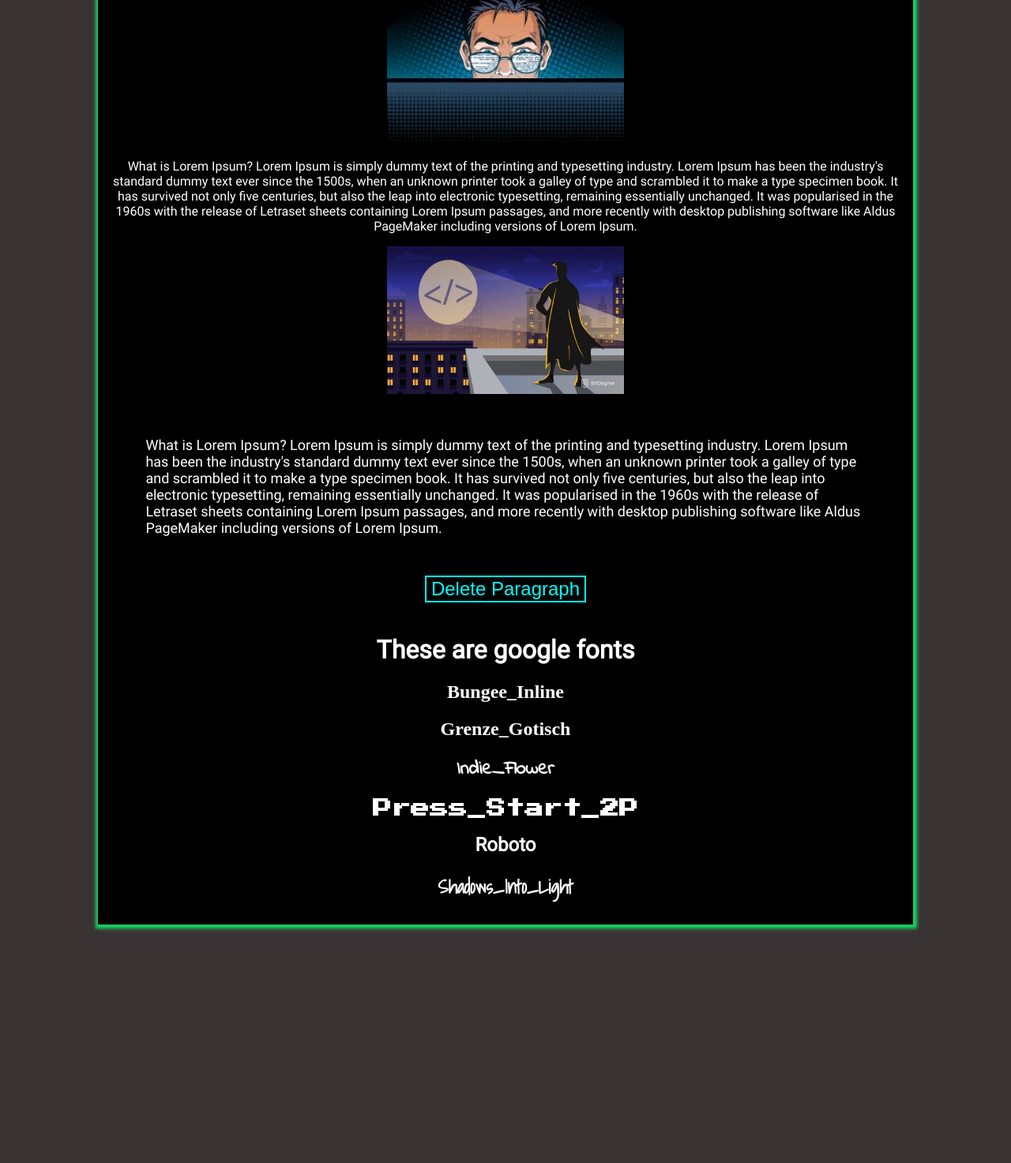
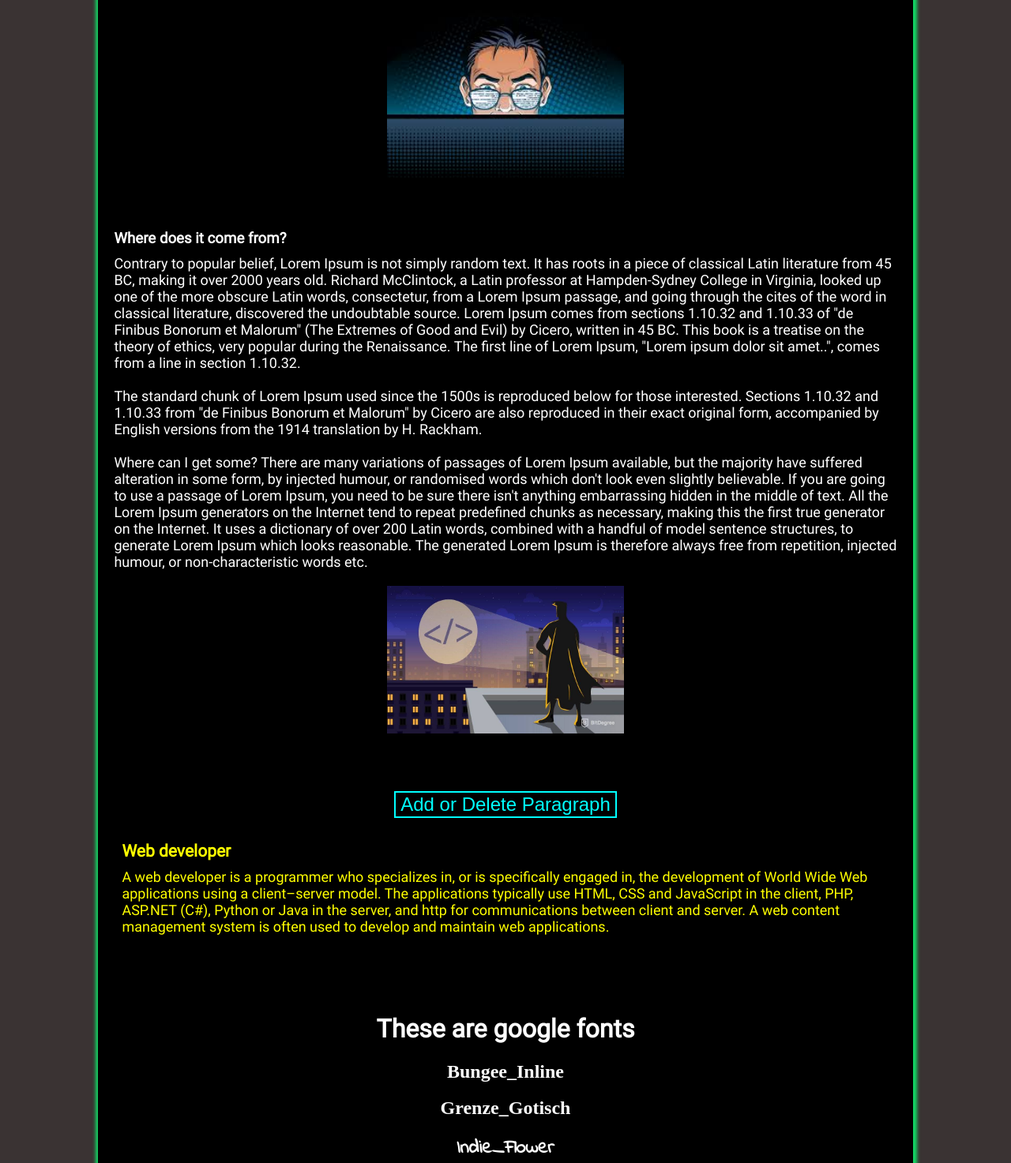
Before and after one commit to Gombi007/Gombi007.Github.io, a plain HTML site: page index.html in a window 1280 px wide. Shown: the part 365-1838 px from the top of the page at 79% size. Before the commit the page ends 1608 px from the top, so only its background shows below. Drawn offline with Linux system fonts and the light colour scheme; a web font is replaced by a local one.

Commit message:
Version beta 0.67

```diff
--- a/index.html
+++ b/index.html
@@ -29,7 +29,7 @@
 
             <h2>This is an exercise page, where I testing my abilities.</h2>
 
-
+            <h3>What is Lorem Ipsum?</h3>
             <p>
                 What is Lorem Ipsum? Lorem Ipsum is simply dummy text of the printing and typesetting industry.
                 Lorem Ipsum has been the industry's standard dummy text ever since the 1500s, when an unknown
@@ -44,33 +44,53 @@
             </p>
             <img class="contentIMG" src="Pictures/programmer1.jpg" alt="prog1">
 
+            <h3>Where does it come from?</h3>
             <p>
-                What is Lorem Ipsum? Lorem Ipsum is simply dummy text of the printing and typesetting industry.
-                Lorem Ipsum has been the industry's standard dummy text ever since the 1500s, when an unknown
-                printer
-                took a galley of type and scrambled it to make a type specimen book.
-                It has survived not only five centuries, but also the leap into electronic typesetting, remaining
-                essentially unchanged.
-                It was popularised in the 1960s with the release of Letraset sheets containing Lorem Ipsum passages,
-                and
-                more recently with desktop publishing software like Aldus PageMaker including versions of Lorem
-                Ipsum.
+                Contrary to popular belief, Lorem Ipsum is not simply random text. It has roots in a piece of classical
+                Latin literature from 45 BC, making it over 2000 years old. Richard McClintock, a Latin professor at
+                Hampden-Sydney College in Virginia, looked up one of the more obscure Latin words, consectetur, from a
+                Lorem Ipsum passage, and going through the cites of the word in classical literature, discovered the
+                undoubtable source. Lorem Ipsum comes from sections 1.10.32 and 1.10.33 of "de Finibus Bonorum et
+                Malorum" (The Extremes of Good and Evil) by Cicero, written in 45 BC. This book is a treatise on the
+                theory of ethics, very popular during the Renaissance. The first line of Lorem Ipsum, "Lorem ipsum dolor
+                sit amet..", comes from a line in section 1.10.32. <br><br>
+
+                The standard chunk of Lorem Ipsum used since the 1500s is reproduced below for those interested.
+                Sections 1.10.32 and 1.10.33 from "de Finibus Bonorum et Malorum" by Cicero are also reproduced in their
+                exact original form, accompanied by English versions from the 1914 translation by H. Rackham.<br><br>
+
+                Where can I get some?
+                There are many variations of passages of Lorem Ipsum available, but the majority have suffered
+                alteration in some form, by injected humour, or randomised words which don't look even slightly
+                believable. If you are going to use a passage of Lorem Ipsum, you need to be sure there isn't anything
+                embarrassing hidden in the middle of text. All the Lorem Ipsum generators on the Internet tend to repeat
+                predefined chunks as necessary, making this the first true generator on the Internet. It uses a
+                dictionary of over 200 Latin words, combined with a handful of model sentence structures, to generate
+                Lorem Ipsum which looks reasonable. The generated Lorem Ipsum is therefore always free from repetition,
+                injected humour, or non-characteristic words etc.
+
             </p>
             <img class=contentIMG src="Pictures/programmer2.jpg" alt="prog2">
 
-            <p id="simpleText">
-                What is Lorem Ipsum? Lorem Ipsum is simply dummy text of the printing and typesetting industry.
-                Lorem Ipsum has been the industry's standard dummy text ever since the 1500s, when an unknown
-                printer
-                took a galley of type and scrambled it to make a type specimen book.
-                It has survived not only five centuries, but also the leap into electronic typesetting, remaining
-                essentially unchanged.
-                It was popularised in the 1960s with the release of Letraset sheets containing Lorem Ipsum passages,
-                and
-                more recently with desktop publishing software like Aldus PageMaker including versions of Lorem
-                Ipsum.
-            </p>
-            <button id="btn" type="button" onclick="modify()">Delete Paragraph</button><br><br>
+
+            <br><br><button class="btn" id="del" type="button" onclick="modify()">Add or Delete Paragraph</button><br><br>
+            <div id="simpleText">
+                <h3>Web developer</h3>
+                <p>
+                    A web developer is a programmer who specializes in, or is specifically engaged in, the development
+                    of
+                    World Wide Web applications using a client–server model. The applications typically use HTML, CSS
+                    and
+                    JavaScript in the client, PHP, ASP.NET (C#), Python or Java in the server, and http for
+                    communications
+                    between client and server. A web content management system is often used to develop and maintain web
+                    applications.
+                </p>
+            </div>
+
+
+
+
 
             <h1>These are google fonts </h1>
             <h2 style="font-family: Bungee_Inline;"> Bungee_Inline </h2>
--- a/main.js
+++ b/main.js
@@ -1,18 +1,20 @@
 function modify() {
-    document.getElementById("simpleText").innerHTML = "";
+    let delContent = document.getElementById("simpleText");
+    let btnLabel = document.getElementById("del");
+
+
+    if (delContent.style.display === "none") {
+        delContent.style.display = "block";
+    } else {
+        delContent.style.display = "none";
+    }
 }
 
-function logins() {
-    let user = document.getElementById("user").value;
-    if (user == "admin") {
-        document.getElementById("wcm").innerHTML = "Welcome back" + "<br>" + user;
-    }
-}
 
 function galleryY() {
     let gD = document.getElementById("galleryDIV");
     let sD = document.getElementById("sorryDIV");
-        if (gD.style.display = "none") {
+    if (gD.style.display = "none") {
         gD.style.display = "block";
         sD.style.display = "none";
     }
@@ -21,7 +23,7 @@ function galleryY() {
 function galleryN() {
     let gD = document.getElementById("galleryDIV");
     let sD = document.getElementById("sorryDIV");
-        if (sD.style.display = "none") {
+    if (sD.style.display = "none") {
         sD.style.display = "block";
         gD.style.display = "none";
     }
--- a/style.css
+++ b/style.css
@@ -9,16 +9,18 @@ html{background-color:rgb(58, 51, 51);  font-family: Roboto, sans-serif;}
 @font-face {font-family: Roboto; src: url(Fonts/Roboto/Roboto-Regular.ttf);}
 @font-face {font-family: Shadows_Into_Light; src: url(Fonts/Shadows_Into_Light/ShadowsIntoLight-Regular.ttf);}
 
-#demo {font-family: Press_Start_2P, sans-serif; font-size: 20px;}
+#demo {font-family: Press_Start_2P, sans-serif; font-size: 20px; text-align: center;}
 #login{float: right; font-size: 30px; padding-right: 30px;}
 #menuLabel a {font-size: xx-large; font-family: Indie_Flower, sans-serif; padding-right: 100px; text-shadow: 3px 3px 5px black;}
-#simpleText {text-align: left; margin: 50px; font-size: large;}
-.contentIMG {width: 300px;}
+#simpleText {text-align: left; margin: 10px; font-size: large; color:  yellow; margin-bottom: 100px; display: block;}
+.contentIMG {width: 300px; margin-bottom: 50px;}
+p {text-align: left; font-size: large; margin: 10px; margin-bottom: 20px;}
+h3 {text-align: left; margin: 10px;;}
 
 
 /* All buttons style on page*/
-#btn {font-size: x-large; background-color: black; outline: none; color: aqua; border: 2px solid aqua;}
-#btn:hover {color: red; border: 2px solid red;}
+.btn {font-size: x-large; background-color: black; outline: none; color: aqua; border: 2px solid aqua;}
+.btn:hover {color: red; border: 2px solid red;}
 
 /* Top menu*/
 ul { list-style-type: none; margin: 0px; padding: 0px; padding-top: 5px; overflow: hidden; background-color: rgb(18, 216, 100); box-shadow: 1px 1px 4px 4px rgb(18, 216, 100); font-family: Indie_Flower, sans-serif; position: fixed; width: 100%; top: 0;}
@@ -66,7 +68,7 @@ li a:hover { color:  rgb(18, 216, 100); background-color:rgb(58, 51, 51); border
      .column {padding-top: 35px;}
      li a {font-size: 20px;  padding: 2px 7px; }
      li a:active {background-color:  rgb(18, 216, 100);}
-     #login { padding-right: 2px; }
+     #login { padding-right: 10px; }
      .galleryDIV img {width: 100%;}
      .formBox {width: 93%;}
      #calcBtn button {font-size: 35px;}
```
Also changed, not shown: about.html (+2 -1 lines), gallery.html (+3 -2 lines), login.html (+2 -2 lines), Pictures/neo_web.png (added), Pictures/open.png (added).
